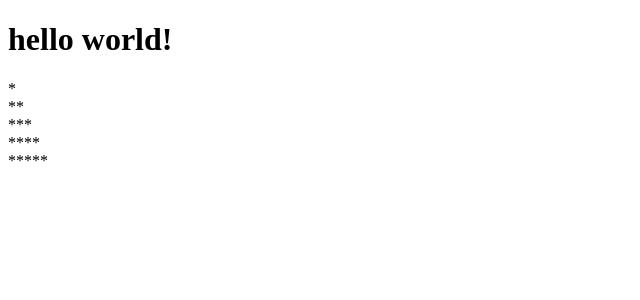
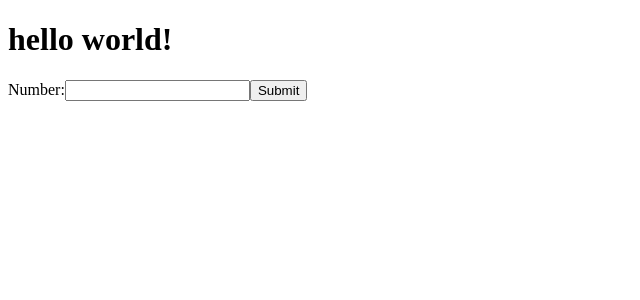
Before and after one commit to bohyeon-n/youngint-lesson, a React app: page / in a window 1280 px wide. Shown: the top 300 px of the page, without its empty margins (0-640 px from the left). Built offline with nearby package versions, Linux system fonts and the light colour scheme.

Commit message:
Main Page 수정 Form 상태에 따른 TrianglePattern 컴포넌트 삽입으로 변경

```diff
--- a/src/pages/MainPage.tsx
+++ b/src/pages/MainPage.tsx
@@ -1,13 +1,29 @@
 import * as React from "react";
-import { PatternCC } from "../containers/PatternCC";
+// import { PatternCC } from "../containers/PatternCC";
+
 import { Hello } from "../components/Hello";
-
+import { FormCC } from "../containers/FormCC";
+import { TrianglePattern } from "../components/TrianglePattern";
 export default class MainPage extends React.Component {
+  state = {
+    submitted: false,
+    value: ""
+  };
+  drawPattern = (n: number) => {
+    this.setState({
+      submitted: true,
+      value: n
+    });
+  };
   render() {
+    const { value, submitted } = this.state;
     return (
       <div>
         <Hello name="world" />
-        <PatternCC />
+        <FormCC drawPattern={this.drawPattern} />
+        {submitted ? (
+          <TrianglePattern number={parseFloat(value)} pattern={"*"} />
+        ) : null}
       </div>
     );
   }
```
